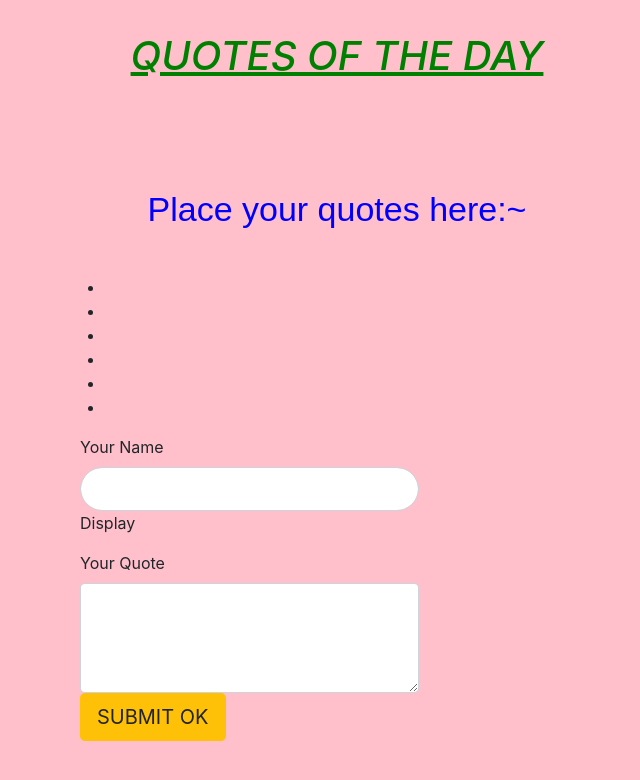
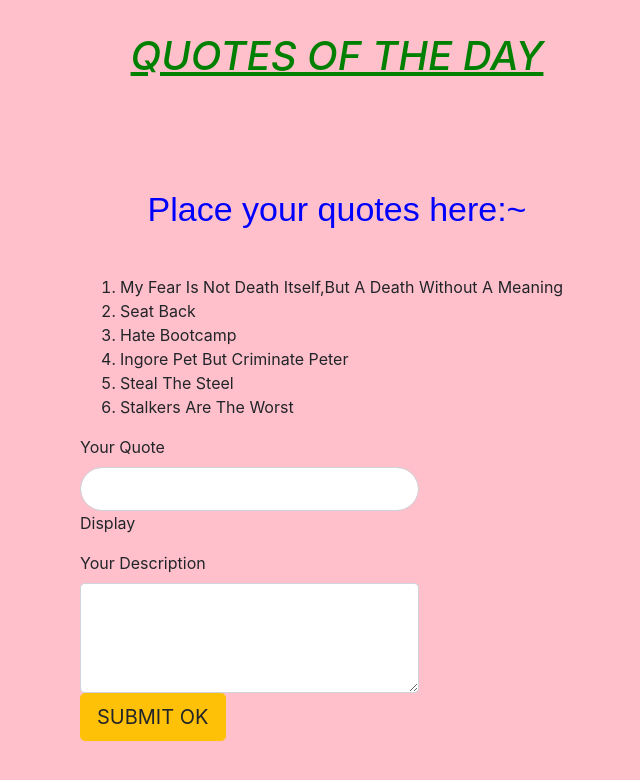
Before and after one commit to kangogopeter/Quotes, an Angular app: page / in a window 1280 px wide. Shown: the top 780 px of the page, without its empty margins (303-943 px from the left). Built offline with nearby package versions, Linux system fonts and the light colour scheme.

Commit message:
new assignings

```diff
--- a/src/app/app.component.html
+++ b/src/app/app.component.html
@@ -7,9 +7,6 @@
 <br>
 <p>Place your {{bill}} here:~</p>
 <br>
-<ul>
-  <li *ngFor='let quote of quotes'>{{isComplete}}</li>
-</ul>
 </div>
 <app-quote ></app-quote>
 <router-outlet></router-outlet>
--- a/src/app/quote-form/quote-form.component.html
+++ b/src/app/quote-form/quote-form.component.html
@@ -3,7 +3,7 @@
         <form (ngSubmit)='submitQuote()' #quoteForm='ngForm'>
             <div class="form-group">
 
-                <label for="name"> Your Name</label>
+                <label for="name"> Your Quote</label>
                 <input type="text"  class="form-control" id="name" [(ngModel)]="newQuote.name" name="name" #name="ngModel" required>
 Display {{newQuote.name}}
 <div [hidden]="name.valid || name.pristine" class="alert alert-danger">
@@ -12,7 +12,7 @@ Display {{newQuote.name}}
           </div>
             <div class="form-group">
 
-                <label for="description">Your Quote</label>
+                <label for="description">Your Description</label>
                 <textarea class="form-control" id="description" rows="4" [(ngModel)]="newQuote.description" name="description" #description="ngModel" required></textarea>
                 <div [hidden]="description.valid || description.pristine" class="alert alert-danger">
                    <p> Quote please</p>
--- a/src/app/quote/quote.component.html
+++ b/src/app/quote/quote.component.html
@@ -1,5 +1,7 @@
 <div class="container">
-
+  <ol>
+    <li *ngFor='let quote of quotes'>{{quote.name}}</li>
+  </ol>
         <app-quote-form (addQuote)="addNewQuote($event)"></app-quote-form>
 
 
```
